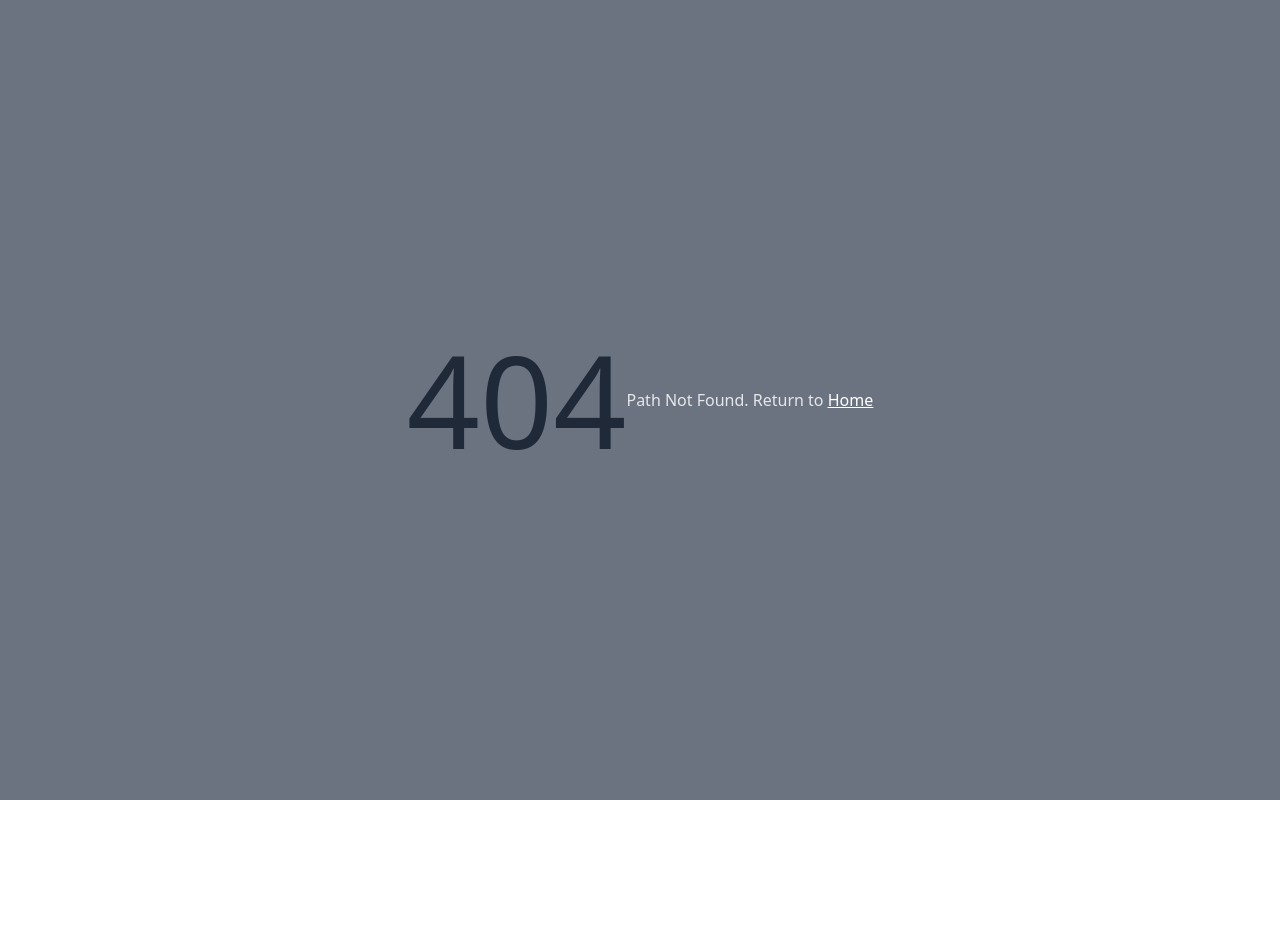
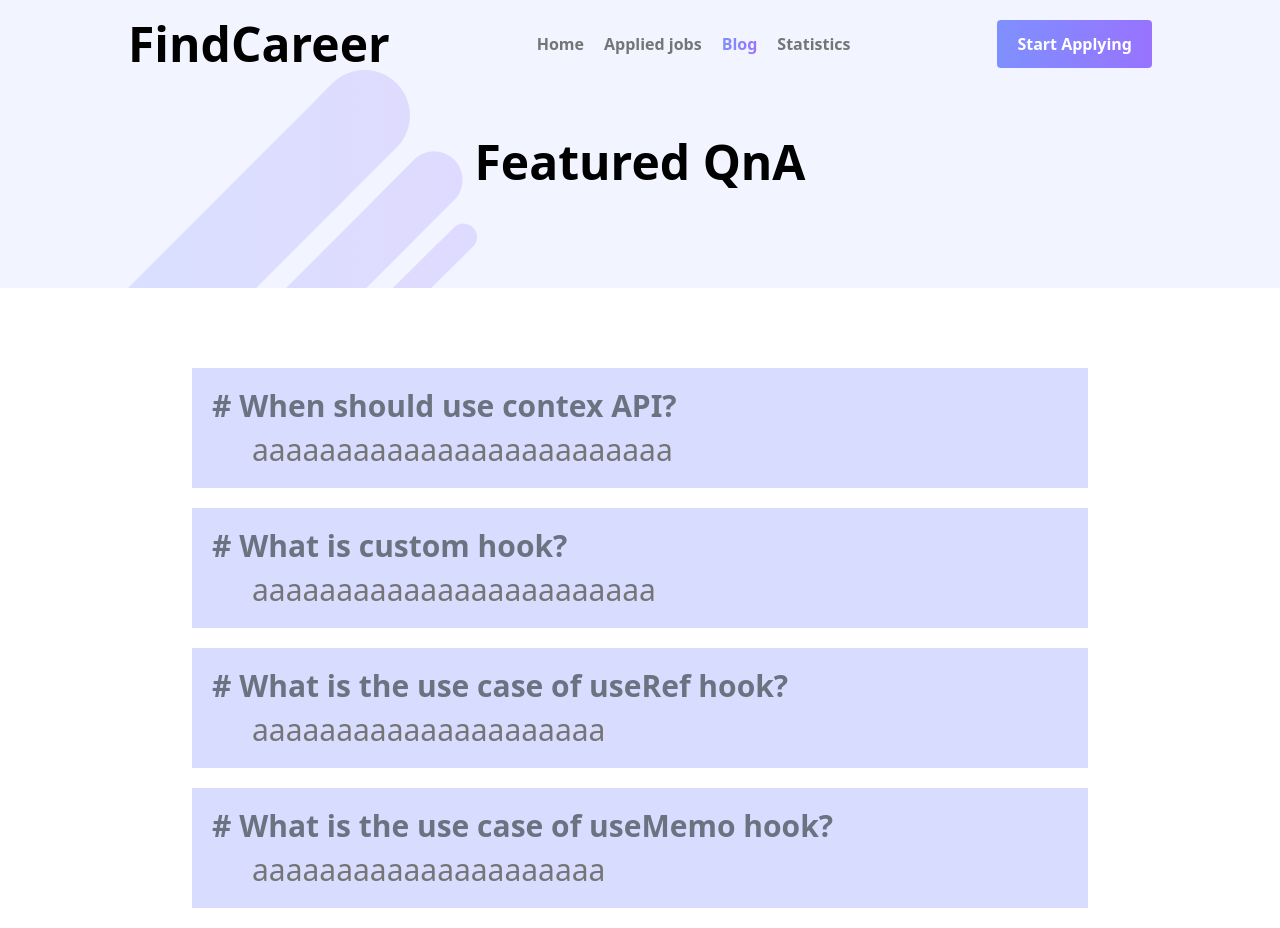
Before and after one commit to sarwar-hub/find-career, a React (Vite) app: page /blog in a window 1280 px wide. Before the commit this address had no page. Before the commit the page ends 800 px from the top, so only its background shows below. Built offline with nearby package versions, Linux system fonts and the light colour scheme.

Commit message:
added blog component and its json data

```diff
--- /dev/null
+++ b/public/qnas.json
@@ -0,0 +1,22 @@
+[
+    {
+        "id": "1",
+        "q": "When should use contex API?",
+        "a": "aaaaaaaaaaaaaaaaaaaaaaaaa"
+    },
+    {
+        "id": "2",
+        "q": "What is custom hook?",
+        "a": "aaaaaaaaaaaaaaaaaaaaaaaa"
+    },
+    {
+        "id": "3",
+        "q": "What is the use case of useRef hook?",
+        "a": "aaaaaaaaaaaaaaaaaaaaa"
+    },
+    {
+        "id": "4",
+        "q": "What is the use case of useMemo hook?",
+        "a": "aaaaaaaaaaaaaaaaaaaaa"
+    }
+]
--- /dev/null
+++ b/src/components/Blogs/Blogs.jsx
@@ -0,0 +1,27 @@
+import React, { useState } from 'react';
+import { useLoaderData } from 'react-router-dom';
+import Banner from '../Banner/Banner';
+import Qna from '../Qna/Qna';
+
+const Blogs = () => {
+    const loadedQnas = useLoaderData();
+    const [qnas, setQnas] = useState(loadedQnas);
+    return (
+        <>
+            <Banner>
+                    <div className='flex justify-center items-center'>
+                        <h1 className='text-3xl md:text-5xl font-semibold text-center mt-[50px]'>Featured QnA</h1>
+                    </div>
+            </Banner>
+            <div className='w-[95%] md:w-[70%] mx-auto mt-20'>
+                <div>
+                    {
+                        qnas.map(qna=><Qna qna={qna} key={qna.id}></Qna>)
+                    }
+                </div>
+            </div>
+        </>
+    );
+};
+
+export default Blogs;
--- /dev/null
+++ b/src/components/Qna/Qna.jsx
@@ -0,0 +1,13 @@
+import React from 'react';
+
+const Qna = ({qna}) => {
+    const {q, a} = qna;
+    return (
+        <div className='qnas bg-[#7E90FE]/30 mb-5 p-5'>
+            <h2 className='text-gray-500 text-3xl font-bold mb-2'># {q}</h2>
+            <p className='text-[#757575] text-3xl pl-10'>{a}</p>
+        </div>
+    );
+};
+
+export default Qna;
--- a/src/main.jsx
+++ b/src/main.jsx
@@ -7,6 +7,7 @@ import Home from './components/Home/Home';
 import PathErr from './components/404/PathErr';
 import JobDetail from './components/JobDetail/JobDetail';
 import AppliedJobs from './components/AppliedJobs/AppliedJobs';
+import Blogs from './components/Blogs/Blogs';
 
 
 
@@ -30,6 +31,11 @@ const router = createBrowserRouter([
         path: 'applied',
         element: <AppliedJobs></AppliedJobs>,
         loader: () => fetch('/jobs.json')
+      },
+      {
+        path: 'blog',
+        element: <Blogs></Blogs>,
+        loader: () => fetch('/qnas.json')
       }
 
     ]
```
